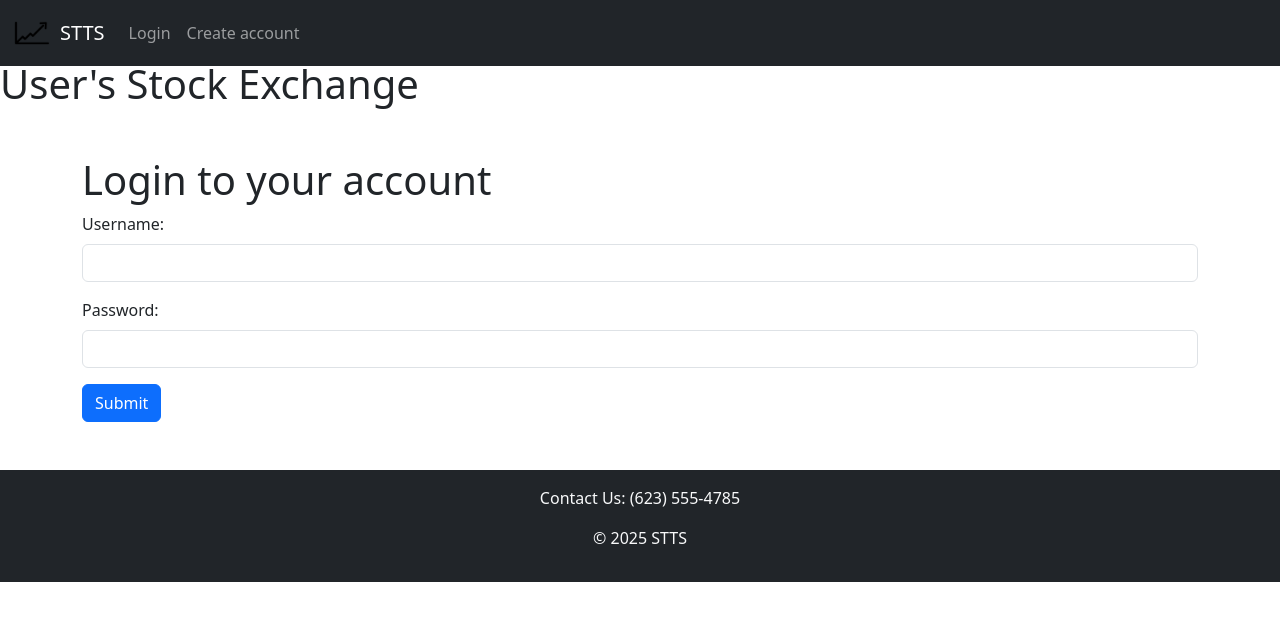
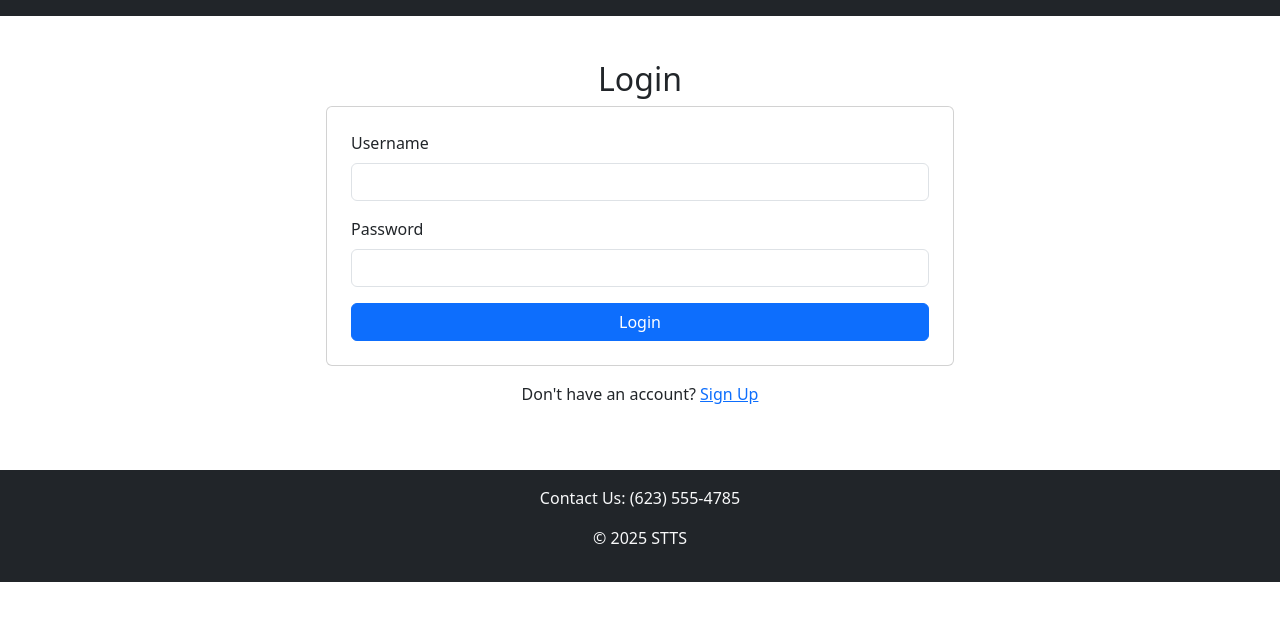
Before and after one commit to ivazqu10/Stocks, a Flask app: page /login in a window 1280 px wide. Shown: the top 621 px of the page. Run offline with Flask 3, Linux system fonts and the light colour scheme.

Commit message:
Some changes to make the Database work
Create the routes for login and signup pages

```diff
--- a/app.py
+++ b/app.py
@@ -1,125 +1,137 @@
-from flask import Flask, render_template, redirect, url_for, request
+from flask import Flask, render_template, request, url_for, redirect, flash
 from flask_sqlalchemy import SQLAlchemy
 from flask_login import LoginManager, UserMixin, login_user, logout_user, login_required, current_user
-from flask_bcrypt import Bcrypt
+from werkzeug.security import generate_password_hash, check_password_hash
+import os
+from functools import wraps
 
 app = Flask(__name__)
 
 # Database configuration
-app.config['SQLALCHEMY_DATABASE_URI'] = 'mysql+pymysql://root:Jaman3240@localhost/user_log'
+app.config['SQLALCHEMY_DATABASE_URI'] = 'mysql+pymysql://root:Madrid0329.@localhost/stocks_db'
 app.config['SQLALCHEMY_TRACK_MODIFICATIONS'] = False
-app.config['SECRET_KEY'] = 'your-secret-key'  # Ensure this is set
+app.config['SECRET_KEY'] = os.getenv("SECRET_KEY", 'your_secret_key_here')
 
 # Initialize extensions
 db = SQLAlchemy(app)
 login_manager = LoginManager()
 login_manager.init_app(app)
-bcrypt = Bcrypt(app)
+login_manager.login_view = "login"
 
-# User model with role-based access control
-class Users(UserMixin, db.Model):
+class User(UserMixin, db.Model):
     id = db.Column(db.Integer, primary_key=True)
-    username = db.Column(db.String(250), unique=True, nullable=False)
-    password = db.Column(db.String(250), nullable=False)
+    username = db.Column(db.String(150), unique=True, nullable=False)
+    password = db.Column(db.String(256), nullable=False)
     role = db.Column(db.String(50), default="user", nullable=False)
 
-# Initialize database
 with app.app_context():
     db.create_all()
 
 @login_manager.user_loader
 def load_user(user_id):
-    return Users.query.get(int(user_id))
+    return User.query.get(int(user_id))
 
-@app.route('/register', methods=["GET", "POST"])
+def admin_required(f):
+    @wraps(f)
+    def decorated_function(*args, **kwargs):
+        if not current_user.is_authenticated or current_user.role != "admin":
+            flash("Access Denied!", "danger")
+            return redirect(url_for('user_dashboard'))
+        return f(*args, **kwargs)
+    return decorated_function
+
+@app.route('/register', methods=['GET', 'POST'])
 def register():
-    if request.method == "POST":
-        hashed_password = bcrypt.generate_password_hash(request.form.get("password")).decode('utf-8')
-        user = Users(
-            username=request.form.get("username"),
-            password=hashed_password,
-            role="user"  # Default role is "user"
-        )
-        db.session.add(user)
+    if request.method == 'POST':
+        username = request.form['username']
+        password = generate_password_hash(request.form['password'])
+
+        if User.query.filter_by(username=username).first():
+            flash("Username already exists!", "danger")
+            return redirect(url_for('register'))
+
+        new_user = User(username=username, password=password)
+        db.session.add(new_user)
         db.session.commit()
-        print(f"User {user.username} registered successfully.")  # Debug print
-        login_user(user)
-        return redirect(url_for("user_dashboard"))  # Redirect to user_dashboard after registration
-    return render_template("sign_up.html")
+        flash("Registration successful! Please login.", "success")
+        return redirect(url_for('login'))
+    return render_template('register.html')
 
-@app.route('/login', methods=["GET", "POST"])
+@app.route('/login', methods=['GET', 'POST'])
 def login():
-    if request.method == "POST":
-        username = request.form.get("username")
-        password = request.form.get("password")
-        print(f"Attempting login with username: {username}")  # Debug print
+    if request.method == 'POST':
+        username = request.form['username']
+        password = request.form['password']
+        user = User.query.filter_by(username=username).first()
 
-        # Fetch user from the database based on the entered username
-        user = Users.query.filter_by(username=username).first()
-
-        if user:
-            print(f"User {user.username} found in the database.")  # Debug print
-            if bcrypt.check_password_hash(user.password, password):  # Check if the password is correct
-                print(f"Password is correct for {user.username}")  # Debug print
-                login_user(user)  # Log the user in
-                return redirect(url_for("user_dashboard"))  # Redirect to user dashboard after successful login
-            else:
-                print(f"Incorrect password for {username}.")  # Debug print
-                return render_template("login.html", error="Incorrect password.")  # Optionally show an error message
-        else:
-            print(f"User {username} not found in the database.")  # Debug print
-            return render_template("login.html", error="User not found.")  # Optionally show an error message
-    return render_template("login.html")
+        if user and check_password_hash(user.password, password):
+            login_user(user)
+            flash("Login successful!", "success")
+            return redirect(url_for('user_dashboard'))
+        flash("Invalid username or password!", "danger")
+    return render_template('login.html')
 
 @app.route('/')
-@login_required  # Restricts access to authenticated users only
+@login_required
 def user_dashboard():
-    print(f"Accessing user_dashboard as {current_user.username}")  # Debug print
-    return render_template("user_dashboard.html")
+    return render_template('user_dashboard.html')
+
+@app.route('/portfolio')
+@login_required
+def portfolio():
+    return render_template('portfolio.html')
+
+@app.route('/instructions_page')
+@login_required
+def instructions_page():
+    return render_template('instructions_page.html')
+
+@app.route('/buy_sell_stock')
+@login_required
+def buy_sell_stock():
+    return render_template('buy_sell_stock.html')
+
+@app.route('/funds')
+@login_required
+def funds():
+    return render_template('funds.html')
+
+@app.route('/admin_dashboard')
+@login_required
+@admin_required
+def admin_dashboard():
+    return render_template('admin_dashboard.html')
+
+@app.route('/admin_logs')
+@login_required
+@admin_required
+def admin_logs():
+    return render_template('admin_logs.html')
+
+@app.route('/admin_market_hours')
+@login_required
+@admin_required
+def admin_market_hours():
+    return render_template('admin_market_hours.html')
+
+@app.route('/admin_account_management')
+@login_required
+@admin_required
+def admin_account_management():
+    return render_template('admin_account_management.html')
+
+@app.route('/admin_add_remove_stock')
+@login_required
+@admin_required
+def admin_add_remove_stock():
+    return render_template('admin_add_remove_stock.html')
 
 @app.route('/logout')
 @login_required
 def logout():
     logout_user()
-    return redirect(url_for("login"))
-
-# User Pages
-@app.route('/portfolio')
-def portfolio():
-    return render_template('portfolio.html')
-
-@app.route('/instructions_page')
-def instructions_page():
-    return render_template('instructions_page.html')
-
-@app.route('/buy_sell_stock')
-def buy_sell_stock():
-    return render_template('buy_sell_stock.html')
-
-@app.route('/funds')
-def funds():
-    return render_template('funds.html')
-
-# Admin Pages
-@app.route('/admin_dashboard')
-def admin_dashboard():
-    return render_template('admin_dashboard.html')
-
-@app.route('/admin_logs')
-def admin_logs():
-    return render_template('admin_logs.html')
-
-@app.route('/admin_market_hours')
-def admin_market_hours():
-    return render_template('admin_market_hours.html')
-
-@app.route('/admin_account_management')
-def admin_account_management():
-    return render_template('admin_account_management.html')
-
-@app.route('/admin_add_remove_stock')
-def admin_add_remove_stock():
-    return render_template('admin_add_remove_stock.html')
+    flash("Logged out successfully.", "info")
+    return redirect(url_for('login'))
 
 if __name__ == '__main__':
     app.run(debug=True)
--- a/templates/login.html
+++ b/templates/login.html
@@ -1,61 +1,23 @@
-<!DOCTYPE html>
-<html lang="en">
-<head>
-    <meta charset="UTF-8">
-    <meta name="viewport" content="width=device-width, initial-scale=1.0">
-    <link href="https://cdn.jsdelivr.net/npm/bootstrap@5.3.0/dist/css/bootstrap.min.css" rel="stylesheet">
-    <link rel="stylesheet" href="{{ url_for('static', filename='css/style.css') }}">
-    <title>Login</title>
-</head>
-<body>
-    <header>
-        <h1>User's Stock Exchange</h1>
-    </header>
-    <nav class="navbar navbar-expand-lg navbar-dark bg-dark">
-        <div class="container-fluid">
-            <a class="navbar-brand d-flex align-items-center" href="{{ url_for('user_dashboard') }}">
-                <img src="{{ url_for('static', filename='images/logo.png') }}" alt="STTS Logo" width="40" height="40" class="me-2">
-                STTS
-            </a>
-            <button class="navbar-toggler" type="button" data-bs-toggle="collapse" data-bs-target="#navbarNav">
-                <span class="navbar-toggler-icon"></span>
-            </button>
-            <div class="collapse navbar-collapse" id="navbarNav">
-                <ul class="navbar-nav">
-                    {% if current_user.is_authenticated %}
-                        <li class="nav-item"><a class="nav-link" href="{{ url_for('logout') }}">Logout</a></li>
-                    {% else %}
-                        <li class="nav-item"><a class="nav-link" href="{{ url_for('login') }}">Login</a></li>
-                        <li class="nav-item"><a class="nav-link" href="{{ url_for('register') }}">Create account</a></li>
-                    {% endif %}
-                </ul>
-            </div>
-        </div>
-    </nav>
-    <main class="container mt-5">
-        <h1>Login to your account</h1>
-        <form action="{{ url_for('login') }}" method="post">
+{% extends 'user_base.html' %}
+
+{% block title %}Login{% endblock %}
+
+{% block content %}
+<div class="row justify-content-center">
+    <div class="col-md-6">
+        <h2 class="text-center">Login</h2>
+        <form action="/login" method="post" class="card p-4">
             <div class="mb-3">
-                <label for="username" class="form-label">Username:</label>
-                <input type="text" name="username" class="form-control" required>
+                <label for="username" class="form-label">Username</label>
+                <input type="text" id="username" name="username" class="form-control" required>
             </div>
             <div class="mb-3">
-                <label for="password" class="form-label">Password:</label>
-                <input type="password" name="password" class="form-control" required>
+                <label for="password" class="form-label">Password</label>
+                <input type="password" id="password" name="password" class="form-control" required>
             </div>
-            <button type="submit" class="btn btn-primary">Submit</button>
+            <button type="submit" class="btn btn-primary w-100">Login</button>
         </form>
-        {% if error %}
-            <div class="alert alert-danger mt-3">{{ error }}</div>
-        {% endif %}
-    </main>
-    <footer class="bg-dark text-light mt-5">
-        <div class="container py-3 text-center">
-            <p>Contact Us: (623) 555-4785</p>
-            <p>© 2025 STTS</p>
-        </div>
-    </footer>
-    <script src="https://cdn.jsdelivr.net/npm/bootstrap@5.3.0/dist/js/bootstrap.bundle.min.js"></script>
-    <script src="{{ url_for('static', filename='js/script.js') }}"></script>
-</body>
-</html>
+        <p class="text-center mt-3">Don't have an account? <a href="/register">Sign Up</a></p>
+    </div>
+</div>
+{% endblock %}
--- a/templates/user_base.html
+++ b/templates/user_base.html
@@ -5,46 +5,54 @@
     <meta name="viewport" content="width=device-width, initial-scale=1.0">
     <link href="https://cdn.jsdelivr.net/npm/bootstrap@5.3.0/dist/css/bootstrap.min.css" rel="stylesheet">
     <link rel="stylesheet" href="{{ url_for('static', filename='css/style.css') }}">
-    <title>Sign Up</title>
+    <title>{% block title %}Stock Exchange{% endblock %}</title>
 </head>
 <body>
-    <header>
-        <h1>User's Stock Exchange</h1>
-    </header>
+    <body>
+
         <nav class="navbar navbar-expand-lg navbar-dark bg-dark">
             <div class="container-fluid">
+                {% if current_user.is_authenticated %}
                 <a class="navbar-brand d-flex align-items-center" href="{{ url_for('user_dashboard') }}">
                     <img src="{{ url_for('static', filename='images/logo.png') }}" alt="STTS Logo" width="40" height="40" class="me-2">
                     STTS
                 </a>
+
                 <button class="navbar-toggler" type="button" data-bs-toggle="collapse" data-bs-target="#navbarNav">
                     <span class="navbar-toggler-icon"></span>
                 </button>
+
                 <div class="collapse navbar-collapse" id="navbarNav">
+                    <ul class="navbar-nav me-auto">
+                        <li class="nav-item">
+                            <a class="nav-link" href="{{ url_for('user_dashboard') }}">Dashboard</a>
+                        </li>
+                        <li class="nav-item">
+                            <a class="nav-link" href="{{ url_for('instructions_page') }}">How to Buy/Sell</a>
+                        </li>
+                        <li class="nav-item">
+                            <a class="nav-link" href="{{ url_for('buy_sell_stock') }}">Buy/Sell Stocks</a>
+                        </li>
+                        <li class="nav-item">
+                            <a class="nav-link" href="{{ url_for('portfolio') }}">My Portfolio</a>
+                        </li>
+                        <li class="nav-item">
+                            <a class="nav-link" href="{{ url_for('funds') }}">Add Funds</a>
+                        </li>
+                    </ul>
                     <ul class="navbar-nav">
-                    {% if current_user.is_authenticated %}
-                        <li class="nav-item"><a class="nav-link" href="{{ url_for('logout') }}">Logout</a></li>
-                    {% else %}
-                        <li class="nav-item"><a class="nav-link" href="{{ url_for('login') }}">Login</a></li>
-                        <li class="nav-item"><a class="nav-link" href="{{ url_for('register') }}">Create account</a></li>
-                    {% endif %}
+                        <li class="nav-item">
+                            <a class="btn btn-outline-light" href="{{ url_for('logout') }}">Logout</a>
+                        </li>
                     </ul>
                 </div>
+                {% endif %}
             </div>
         </nav>
-    <main class="container mt-5">
-        <h1>Create an account</h1>
-        <form action="#" method="post">
-            <div class="mb-3">
-                <label for="username" class="form-label">Username:</label>
-                <input type="text" name="username" class="form-control" required>
-            </div>
-            <div class="mb-3">
-                <label for="password" class="form-label">Password:</label>
-                <input type="password" name="password" class="form-control" required>
-            </div>
-            <button type="submit" class="btn btn-primary">Submit</button>
-        </form>
+
+    </header>
+    <main>
+        {% block content %}{% endblock %}
     </main>
     <footer class="bg-dark text-light mt-5">
         <div class="container py-3 text-center">
@@ -52,7 +60,11 @@
             <p>© 2025 STTS</p>
         </div>
     </footer>
+
+    <!-- Bootstrap JS Bundle -->
     <script src="https://cdn.jsdelivr.net/npm/bootstrap@5.3.0/dist/js/bootstrap.bundle.min.js"></script>
+
+    <!-- Custom JavaScript -->
     <script src="{{ url_for('static', filename='js/script.js') }}"></script>
 </body>
 </html>
```
Also changed, not shown: templates/admin_base.html (+8 -2 lines), 1 other file. Lines whose indentation alone changed are shown as unchanged.
